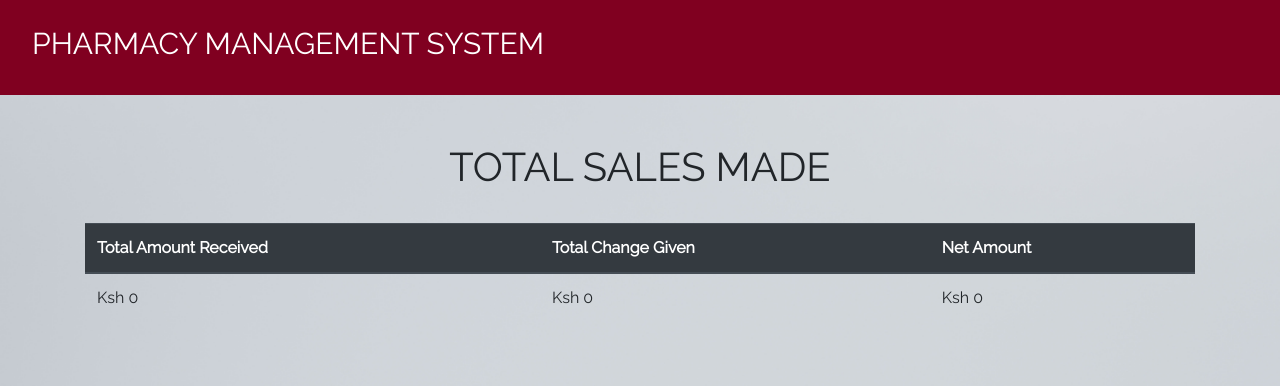
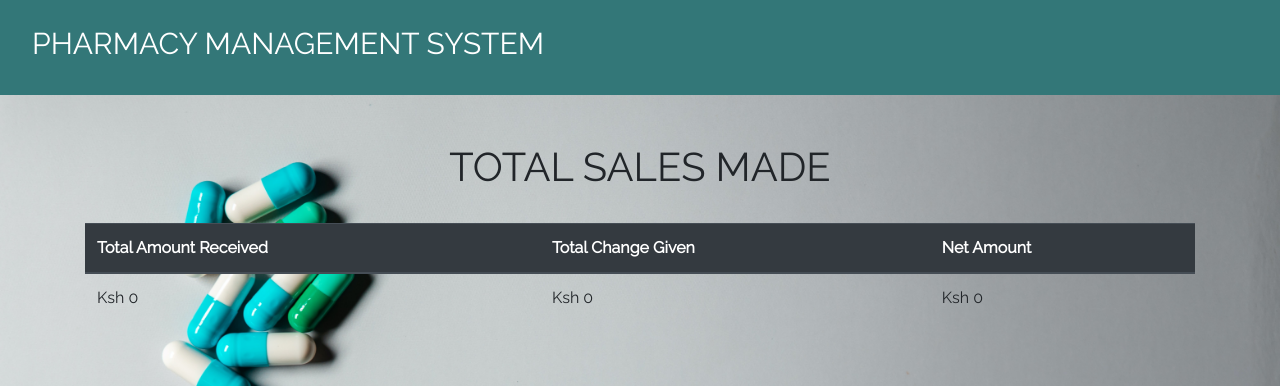
Before and after one commit to kiptoo-097/Pharmacy-Management-System, a Django app: page /all_sales/ in a window 1280 px wide. Shown: the top 386 px of the page. Run offline with Django 3.2, Linux system fonts and the light colour scheme; data that the repository does not hold is empty; some libraries are stand-ins or nearby versions.

Commit message:
Changed navbar background image

```diff
--- a/templates/products/base.html
+++ b/templates/products/base.html
@@ -16,8 +16,8 @@
     <link href='https://fonts.googleapis.com/css?family=Montserrat' rel='stylesheet'>
 </head>
 <body>
-    <nav class="navbar navbar-expand-lg navbar-dark ">
-        <a class="nav-link" href=""><h1 class="navbar-brand" style = "font-size: 25px">PHARMACY MANAGEMENT SYSTEM </h1></a>
+    <nav class="navbar  navbar-expand-lg navbar-dark " style="background-color:#337778;">
+        <a class="nav-link " href=""><h1 class="navbar-brand" style = "font-size:25px">PHARMACY MANAGEMENT SYSTEM </h1></a>
         <button class="navbar-toggler" type="button" data-toggle="collapse" data-target="#navbarNav" aria-controls="navbarNav" aria-expanded="false" aria-label="Toggle navigation">
           <span class="navbar-toggler-icon"></span>
         </button>
```
Also changed, not shown: db.sqlite3, product_app/static/images/img6.jpg, product_app/static/images/img61.jpg (added).
